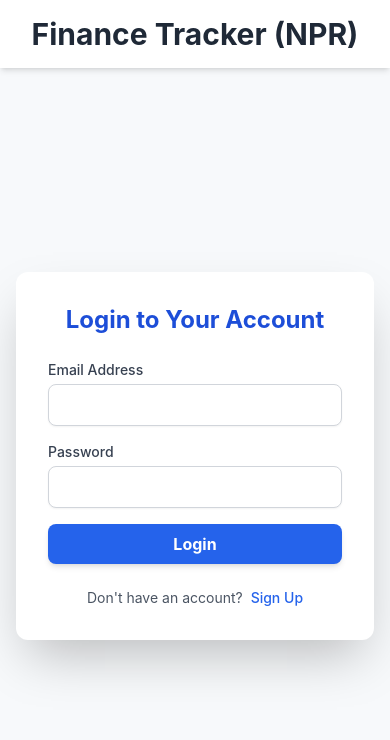
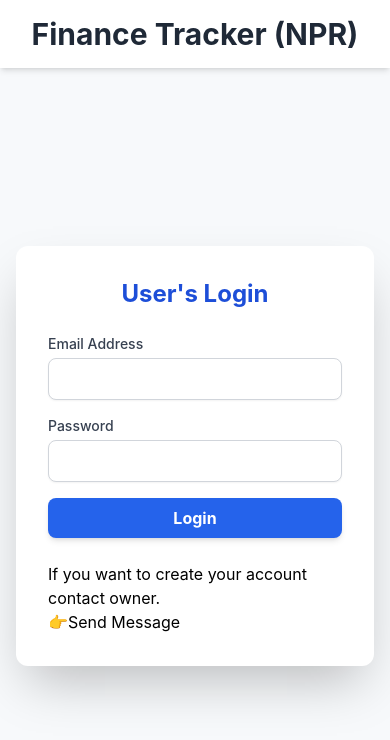
Before and after one commit to aayushbaral-abb/Finance-Tracker, a plain HTML site: page index.html in a window 390 px wide. Drawn offline with nearby package versions, Linux system fonts and the light colour scheme.

Commit message:
Update index.html

```diff
--- a/index.html
+++ b/index.html
@@ -3,7 +3,7 @@
 <head>
     <meta charset="UTF-8">
     <meta name="viewport" content="width=device-width, initial-scale=1.0">
-    <title>Finance Tracker | Dashboard (NPR)</title>
+    <title>Finance Tracker-App</title>
     <!-- Load Tailwind CSS -->
     <script src="https://cdn.tailwindcss.com"></script>
     <style>
@@ -57,10 +57,10 @@
             </div>
         </header>
 
-        <!-- Auth Screen (Login/Signup) -->
+        <!-- Auth Screen (Login Only) -->
         <main id="authView" class="flex-grow flex items-center justify-center p-4">
             <div class="w-full max-w-md bg-white p-8 rounded-xl shadow-2xl">
-                <h2 id="authTitle" class="text-2xl font-bold mb-6 text-center text-blue-700">Login to Your Account</h2>
+                <h2 id="authTitle" class="text-2xl font-bold mb-6 text-center text-blue-700">User's Login</h2>
 
                 <!-- Auth Message Box -->
                 <div id="authMessage" class="hidden p-3 mb-4 text-sm rounded-lg" role="alert"></div>
@@ -79,13 +79,8 @@
                         Login
                     </button>
                 </form>
-
-                <p class="mt-6 text-center text-sm text-gray-600">
-                    <span id="authToggleText">Don't have an account?</span>
-                    <button id="authToggleButton" class="font-medium text-blue-600 hover:text-blue-500 ml-1">
-                        Sign Up
-                    </button>
-                </p>
+                <br>
+                <P>If you want to create your account contact owner.<br><a href="https://baralaayush.com.np" target="_blank" c>👉Send Message</a></P>
             </div>
         </main>
 
@@ -194,7 +189,7 @@
 
     <!-- JavaScript Logic -->
     <script>
-        const SUPABASE_URL = 'https://bwhocmuvcyizbpwykofl.supabase.co'; // e.g., 'https://xyz.supabase.co'
+        const SUPABASE_URL = 'https://bwhocmuvcyizbpwykofl.supabase.co';
         const SUPABASE_ANON_KEY = 'eyJhbGciOiJIUzI1NiIsInR5cCI6IkpXVCJ9.eyJpc3MiOiJzdXBhYmFzZSIsInJlZiI6ImJ3aG9jbXV2Y3lpemJwd3lrb2ZsIiwicm9sZSI6ImFub24iLCJpYXQiOjE3NjQ2ODI0MTUsImV4cCI6MjA4MDI1ODQxNX0.0pJwBP50j9VZ1H7wVzPdZRflQEfZnidNpIFtmcP_iv8';
 
         const { createClient } = supabase;
@@ -208,8 +203,6 @@
         const authForm = document.getElementById('authForm');
         const authTitle = document.getElementById('authTitle');
         const authSubmitButton = document.getElementById('authSubmitButton');
-        const authToggleText = document.getElementById('authToggleText');
-        const authToggleButton = document.getElementById('authToggleButton');
         const authMessage = document.getElementById('authMessage');
         const userEmailSpan = document.getElementById('userEmail');
         const logoutButton = document.getElementById('logoutButton');
@@ -218,25 +211,24 @@
         const modalTitle = document.getElementById('modalTitle');
         const downloadPdfButton = document.getElementById('downloadPdfButton');
 
-        let isSignUpMode = false;
+        // Removed isSignUpMode and related elements
+
         let transactions = [];
         let transactionChannel = null;
 
         // ------------------------------------------------------------------
-        // 3. UI STATE MANAGEMENT
+        // 3. UI STATE MANAGEMENT (Simplified)
         // ------------------------------------------------------------------
 
         function showView(view) {
             authView.classList.add('hidden');
             dashboardView.classList.add('hidden');
 
-            // Toggle visibility for elements in the absolute right corner
-            const userInfoDiv = document.getElementById('user-info');
             if (view === 'dashboard') {
                 dashboardView.classList.remove('hidden');
                 userEmailSpan.classList.remove('hidden');
                 logoutButton.classList.remove('hidden');
-                authMessage.classList.add('hidden'); // Hide any lingering auth messages
+                authMessage.classList.add('hidden');
             } else {
                 authView.classList.remove('hidden');
                 userEmailSpan.classList.add('hidden');
@@ -244,85 +236,49 @@
             }
         }
 
-        function setAuthMode(isSignup) {
-            isSignUpMode = isSignup;
-            const buttonText = isSignup ? 'Sign Up' : 'Login';
-            const toggleText = isSignup ? 'Already have an account?' : "Don't have an account?";
-            const toggleButtonText = isSignup ? 'Login' : 'Sign Up';
-            const titleText = isSignup ? 'Create Your Account' : 'Login to Your Account';
-
-            authTitle.textContent = titleText;
-            authSubmitButton.textContent = buttonText;
-            authToggleText.textContent = toggleText;
-            authToggleButton.textContent = toggleButtonText;
-
-            // Clear message only when toggling mode, unless it's a persistent signup message
-            if (!authMessage.textContent.includes('confirmation link') || !isSignup) {
-                 authMessage.classList.add('hidden');
-            }
-        }
+        // Removed setAuthMode function
 
         // ------------------------------------------------------------------
-        // 4. AUTHENTICATION HANDLERS
+        // 4. AUTHENTICATION HANDLERS (Login Only)
         // ------------------------------------------------------------------
 
         // Initial setup
-        authToggleButton.addEventListener('click', () => setAuthMode(!isSignUpMode));
         logoutButton.addEventListener('click', handleLogout);
-        setAuthMode(false); // Start in Login mode
 
-        // Handle Form Submission (Login/Signup)
+        // Handle Form Submission (Login ONLY)
         authForm.addEventListener('submit', async (e) => {
             e.preventDefault();
             const email = document.getElementById('email').value;
             const password = document.getElementById('password').value;
             authSubmitButton.disabled = true;
-            authSubmitButton.textContent = 'Processing...';
+            authSubmitButton.textContent = 'Authenticating...';
 
             // Reset message styles
             authMessage.classList.add('hidden');
             authMessage.classList.remove('text-yellow-700', 'bg-yellow-100', 'text-red-700', 'bg-red-100');
 
-
             try {
-                if (isSignUpMode) {
-                    // Create Account
-                    const { error } = await supabaseClient.auth.signUp({
-                        email: email,
-                        password: password,
-                    });
-
-                    if (error) throw error;
-
-                    // Clear, persistent email confirmation message
-                    authMessage.textContent = 'Success! Check your email for a confirmation link to activate your account before logging in.';
-                    authMessage.classList.add('text-yellow-700', 'bg-yellow-100');
-                    authMessage.classList.remove('hidden');
-                    setAuthMode(false); // Switch to login after signup success
-
-                } else {
-                    // Login
+                // Attempt Login
                 const { error } = await supabaseClient.auth.signInWithPassword({
                     email: email,
                     password: password,
                 });
 
                 if (error) throw error;
-                }
+                // Success: onAuthStateChange handles the view switch
             } catch (error) {
-                authMessage.textContent = `Error: ${error.message}`;
+                authMessage.textContent = `Login Failed: ${error.message}. Please check your credentials.`;
                 authMessage.classList.add('text-red-700', 'bg-red-100');
                 authMessage.classList.remove('hidden');
                 console.error('Auth Error:', error.message);
             } finally {
                 authSubmitButton.disabled = false;
-                authSubmitButton.textContent = isSignUpMode ? 'Sign Up' : 'Login';
+                authSubmitButton.textContent = 'Login';
             }
         });
 
-        // Logout - MODIFIED FOR FASTER LOGOUT
+        // Logout - With quick session clearing fix
         async function handleLogout() {
-            // Explicitly remove all session keys from local storage first to preempt AuthSessionMissing errors
             try {
                 // Supabase uses 'sb-' prefixed keys in local storage for session management
                 Object.keys(localStorage).forEach(key => {
@@ -334,15 +290,11 @@
                 console.error("Error clearing local storage keys:", e);
             }
 
-            // Now attempt the sign-out. Even if the session was technically 'missing',
-            // this call ensures the server-side token is invalidated.
             const { error } = await supabaseClient.auth.signOut();
             if (error) {
                 console.error('Logout Error:', error);
-                // Fallback action if Supabase signout fails (should be rare after clearing storage)
                 location.reload();
             }
-            // onAuthStateChange handles the UI change, which should now happen instantly.
         }
 
         // Auth State Listener
@@ -355,7 +307,6 @@
                 subscribeToTransactions();
             } else {
                 // User is logged out
-                // Unsubscribe the channel to prevent errors
                 if (transactionChannel) {
                     supabaseClient.removeChannel(transactionChannel);
                     transactionChannel = null;
```
Lines whose indentation alone changed are shown as unchanged.
